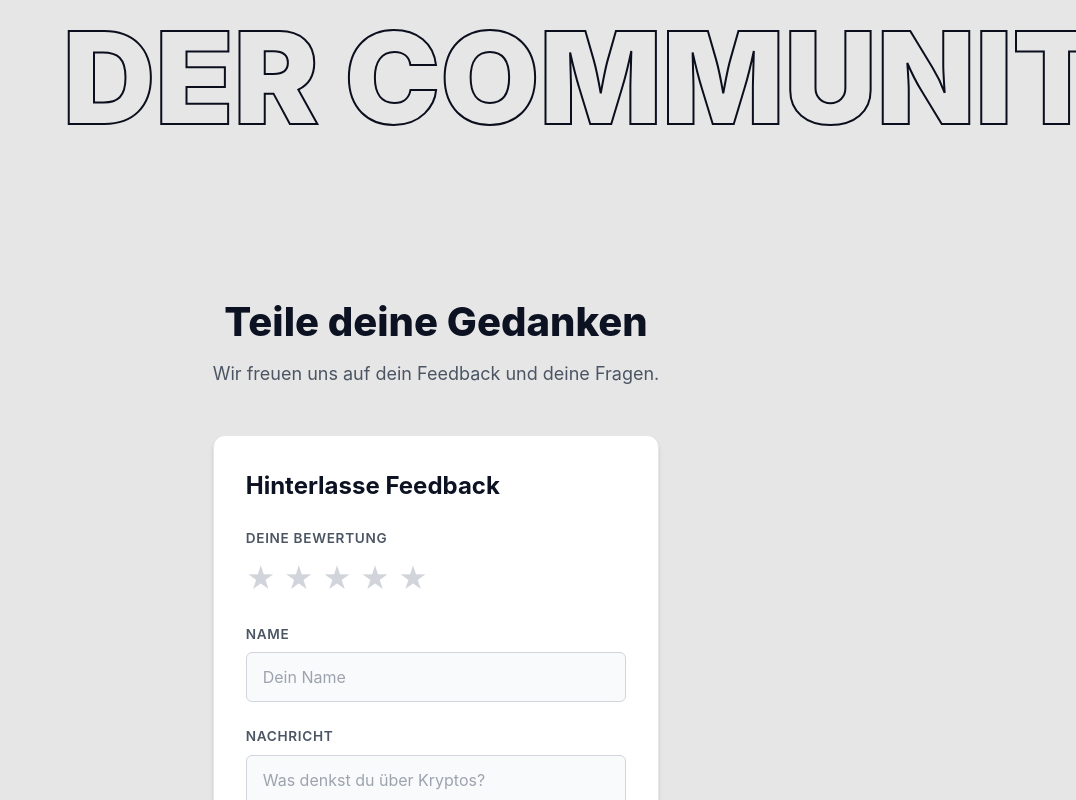
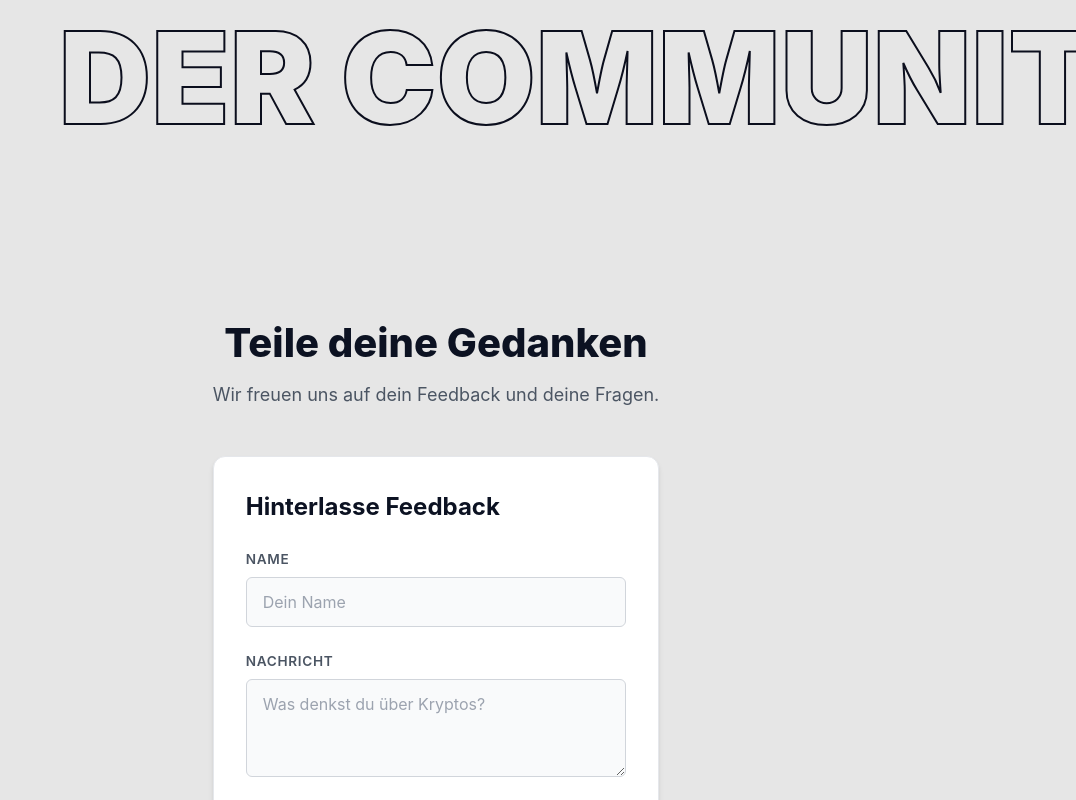
Before and after one commit to crabDono/dmwt_vercell_app, a Next.js app: page /zeitreise in a window 1280 px wide. Shown: the part 1032-1832 px from the top of the page, without its empty margins (204-1280 px from the left). Built offline with nearby package versions, Linux system fonts and the light colour scheme; no server answers; the database is empty.

Commit message:
rating entfernt

```diff
--- a/src/components/features/CommentField/index.tsx
+++ b/src/components/features/CommentField/index.tsx
@@ -13,8 +13,6 @@ interface CommentFieldProps {
 export default function CommentField({ comments }: CommentFieldProps) {
   const [name, setName] = useState("");
   const [content, setContent] = useState("");
-  const [rating, setRating] = useState(0); // State für die Sterne (0-5)
-  const [hoverRating, setHoverRating] = useState(0); // Für Hover-Effekt
 
   const router = useRouter();
   const [currentPage, setCurrentPage] = useState(1);
@@ -22,10 +20,6 @@ export default function CommentField({ comments }: CommentFieldProps) {
 
   const handleSubmit = async (e: FormEvent) => {
     e.preventDefault();
-    if (rating === 0) {
-      alert("Bitte wähle eine Bewertung aus.");
-      return;
-    }
 
     await fetch("/api/comments", {
       method: "POST",
@@ -35,7 +29,6 @@ export default function CommentField({ comments }: CommentFieldProps) {
 
     setName("");
     setContent("");
-    setRating(0);
     router.refresh();
   };
 
@@ -48,44 +41,11 @@ export default function CommentField({ comments }: CommentFieldProps) {
   );
   const totalPages = Math.ceil(comments.length / commentsPerPage);
 
-  // Helper um Sterne anzuzeigen (wiederverwendbar)
-  const renderStars = (score: number, interactive = false) => {
-    return (
-      <div className={styles.starRow}>
-        {[1, 2, 3, 4, 5].map((star) => {
-          const isFilled = interactive
-            ? star <= (hoverRating || rating)
-            : star <= score;
-
-          return (
-            <span
-              key={star}
-              className={`${styles.star} ${isFilled ? styles.starFilled : ""} ${
-                interactive ? styles.starInteractive : ""
-              }`}
-              onClick={() => interactive && setRating(star)}
-              onMouseEnter={() => interactive && setHoverRating(star)}
-              onMouseLeave={() => interactive && setHoverRating(0)}
-            >
-              ★
-            </span>
-          );
-        })}
-      </div>
-    );
-  };
-
   return (
     <div className={styles.container}>
       {/* --- FORMULAR --- */}
       <form onSubmit={handleSubmit} className={styles.formCard}>
         <h3 className={styles.formTitle}>Hinterlasse Feedback</h3>
-
-        {/* Rating Input */}
-        <div className={styles.ratingInputContainer}>
-          <label className={styles.label}>Deine Bewertung</label>
-          {renderStars(0, true)}
-        </div>
 
         <div className={styles.inputGroup}>
           <label htmlFor="name" className={styles.label}>
@@ -136,11 +96,6 @@ export default function CommentField({ comments }: CommentFieldProps) {
                   {new Date(comment.createdAt).toLocaleDateString("de-DE")}
                 </span>
               </div>
-              {/* Sterne im Kommentar anzeigen */}
-              {/* <div className={styles.displayStars}>
-                @ts-expect-error
-                {renderStars(comment.rating || 5)}
-              </div> */}
             </div>
 
             <p className={styles.commentText}>{comment.content}</p>
```
